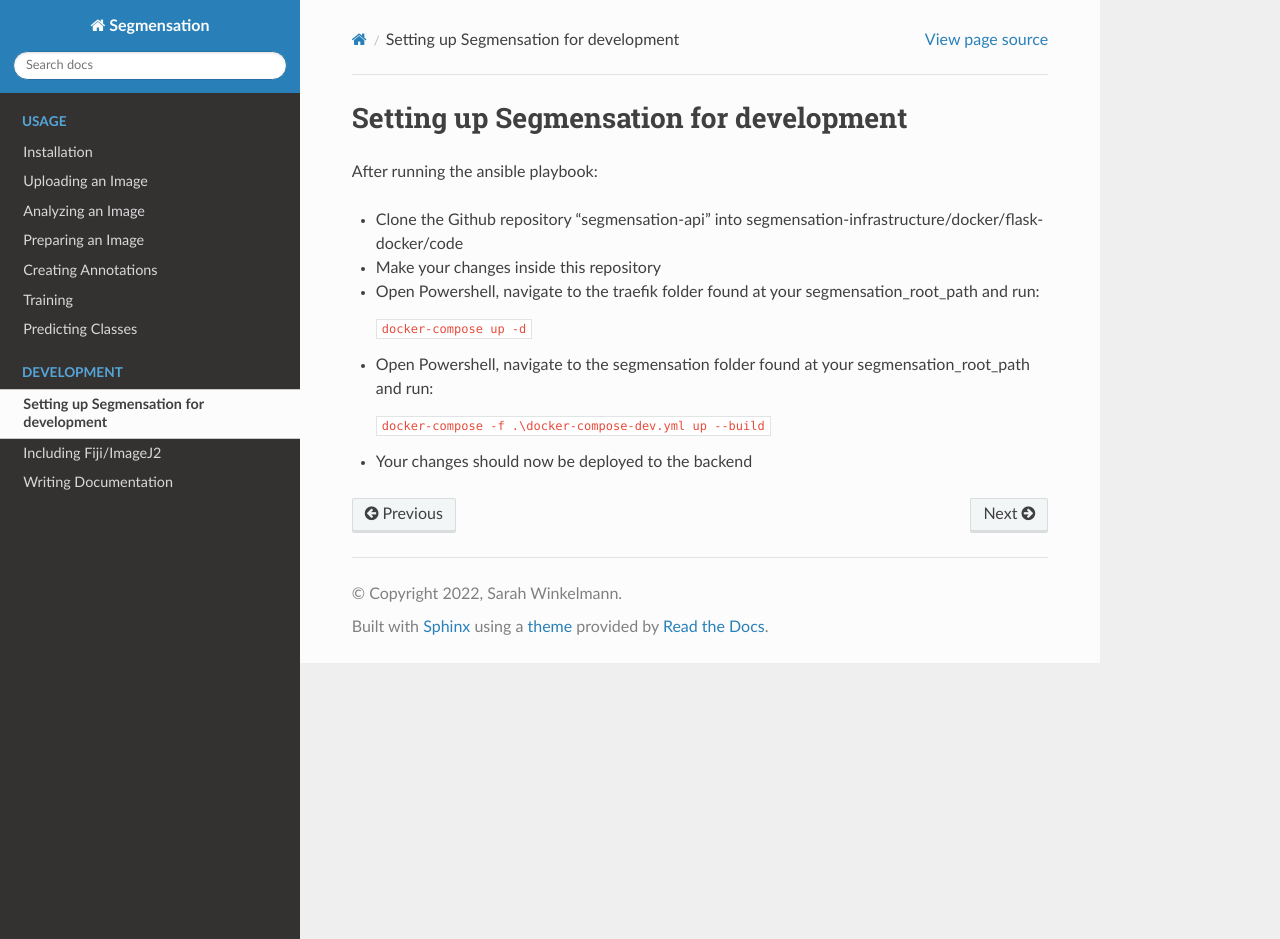
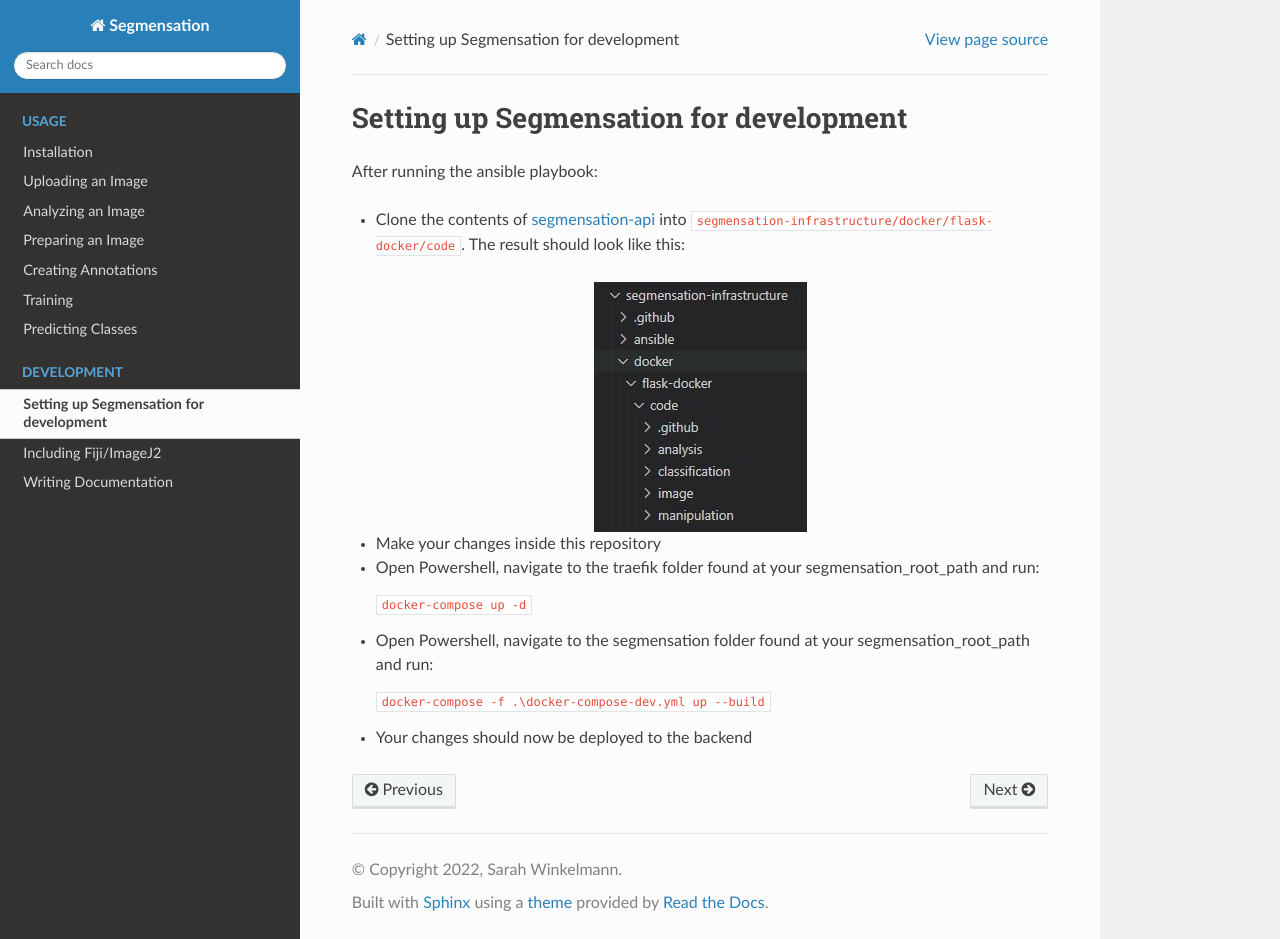
Before and after one commit to Segmensation/segmensation-docs, a Sphinx documentation site: the page built from source/development/setup.rst, in a window 1280 px wide and 939 px high. Built offline with Sphinx 7.4.7 and the Read the Docs theme 2.0.0, drawn with Linux system fonts in a browser that asks for light colours.

Commit message:
add images setup page

```diff
--- a/source/development/setup.rst
+++ b/source/development/setup.rst
@@ -3,7 +3,15 @@
 
 After running the ansible playbook:
 
--   Clone the Github repository "segmensation-api" into segmensation-infrastructure/docker/flask-docker/code
+-   Clone the contents of `segmensation-api
+    <https://github.com/Segmensation/segmensation-api>`_
+    into ``segmensation-infrastructure/docker/flask-docker/code``.
+    The result should look like this:
+
+.. image:: https://raw.githubusercontent.com/Segmensation/segmensation-docs/main/source/img/backend_directories.jpg
+   :alt: image of backend directory structure
+   :align: center
+
 -   Make your changes inside this repository
 -   Open Powershell, navigate to the traefik folder found at your segmensation_root_path and run:
 
```
Also changed, not shown: source/img/backend_directories.jpg (added).
